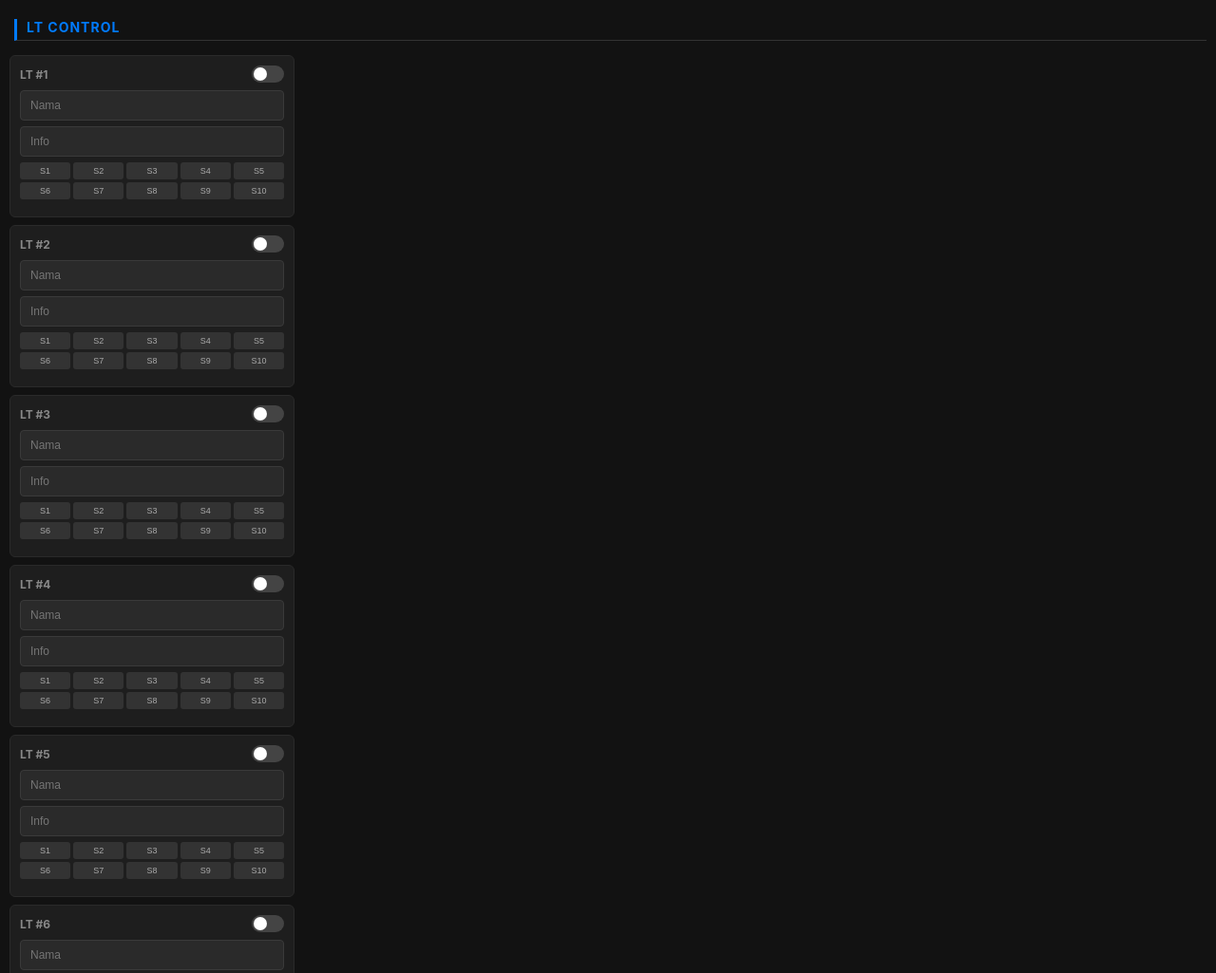
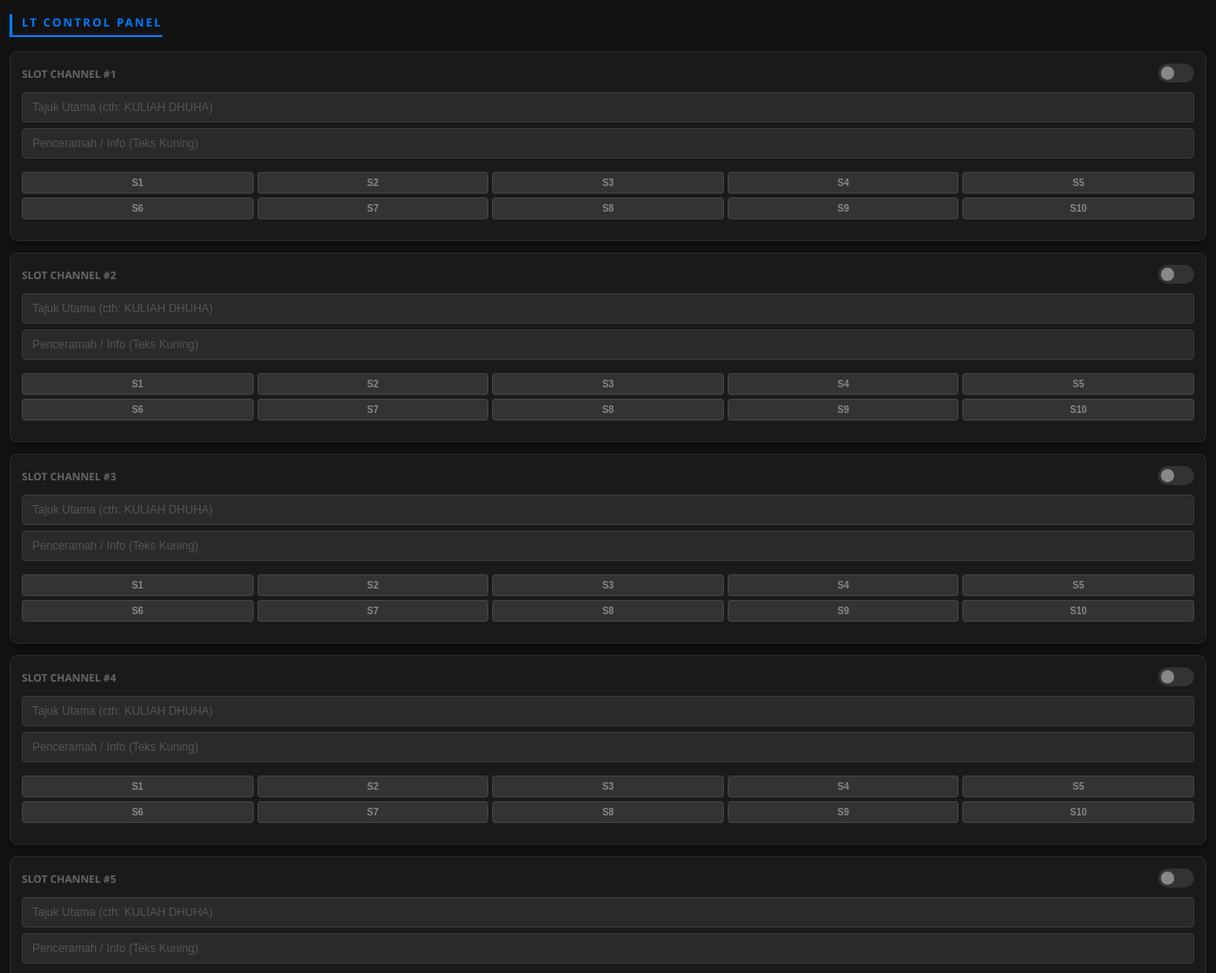
Before and after one commit to shiftcrypto69/test-obs-tool-aiman-1, a plain HTML site: page index.html in a window 1280 px wide. Shown: the top 1025 px of the page at 95% size. Drawn offline with Linux system fonts and the light colour scheme.

Commit message:
Update index.html

```diff
--- a/index.html
+++ b/index.html
@@ -10,92 +10,118 @@
         body.panel {
             background-color: #121212;
             color: #efefef;
-            font-family: 'Inter', sans-serif;
+            font-family: 'Segoe UI', Roboto, sans-serif;
             margin: 0;
             padding: 10px;
+            overflow-x: hidden;
         }
 
         h2 {
-            font-size: 14px;
+            font-size: 12px;
             text-transform: uppercase;
-            letter-spacing: 1px;
+            letter-spacing: 2px;
             color: #007bff;
-            margin-bottom: 15px;
-            border-bottom: 1px solid #333;
+            margin: 5px 0 15px 0;
+            border-bottom: 2px solid #007bff;
             padding-bottom: 5px;
+            display: inline-block;
         }
 
-        /* Layout Menegak */
+        /* Layout Menegak - Compact untuk Dock OBS */
         #container {
             display: flex;
             flex-direction: column;
-            gap: 8px;
-            max-width: 300px; /* Lebar sesuai untuk dock kiri OBS */
+            gap: 12px;
+            max-width: 100%;
         }
 
         .lt-row {
-            background: #1e1e1e;
-            border-radius: 6px;
-            padding: 10px;
+            background: #1a1a1a;
+            border-radius: 8px;
+            padding: 12px;
             border: 1px solid #2a2a2a;
+            box-shadow: 0 4px 6px rgba(0,0,0,0.3);
+            transition: border-color 0.3s;
+        }
+
+        .lt-row:hover {
+            border-color: #3a3a3a;
         }
 
         .lt-header {
             display: flex;
             justify-content: space-between;
             align-items: center;
-            margin-bottom: 8px;
+            margin-bottom: 10px;
         }
 
         .lt-title {
-            font-size: 12px;
-            font-weight: bold;
-            color: #888;
+            font-size: 11px;
+            font-weight: 800;
+            color: #666;
+            text-transform: uppercase;
         }
 
-        /* Input Ringkas */
+        /* Input Styling */
         input {
             width: 100%;
-            background: #2a2a2a;
-            border: 1px solid #3a3a3a;
-            color: white;
-            padding: 6px;
-            font-size: 12px;
+            background: #252525;
+            border: 1px solid #333;
+            color: #fff;
+            padding: 8px;
+            font-size: 13px;
             border-radius: 4px;
-            margin-bottom: 4px;
+            margin-bottom: 6px;
             box-sizing: border-box;
+            outline: none;
         }
 
-        /* Slot Buttons Kompak */
+        input:focus {
+            border-color: #007bff;
+            background: #2a2a2a;
+        }
+
+        input::placeholder {
+            color: #555;
+        }
+
+        /* Slot Buttons Grid */
         .slot-grid {
             display: grid;
             grid-template-columns: repeat(5, 1fr);
-            gap: 3px;
-            margin-bottom: 8px;
+            gap: 4px;
+            margin-top: 8px;
         }
 
         .slot-btn {
             background: #333;
-            border: none;
-            color: #aaa;
-            font-size: 9px;
-            padding: 4px 0;
+            border: 1px solid #444;
+            color: #888;
+            font-size: 10px;
+            font-weight: bold;
+            padding: 5px 0;
             border-radius: 3px;
             cursor: pointer;
+            transition: all 0.2s;
+        }
+
+        .slot-btn:hover {
+            background: #444;
+            color: #fff;
         }
 
         .slot-btn.active {
-            background: #444;
+            background: rgba(0, 123, 255, 0.1);
             color: #007bff;
-            border: 1px solid #007bff;
+            border-color: #007bff;
         }
 
-        /* Toggle Switch Moden */
+        /* Toggle Switch */
         .switch {
             position: relative;
             display: inline-block;
-            width: 34px;
-            height: 18px;
+            width: 38px;
+            height: 20px;
         }
 
         .switch input { opacity: 0; width: 0; height: 0; }
@@ -104,71 +130,94 @@
             position: absolute;
             cursor: pointer;
             top: 0; left: 0; right: 0; bottom: 0;
-            background-color: #444;
+            background-color: #333;
             transition: .3s;
-            border-radius: 18px;
+            border-radius: 20px;
         }
 
         .slider:before {
             position: absolute;
             content: "";
             height: 14px; width: 14px;
-            left: 2px; bottom: 2px;
-            background-color: white;
+            left: 3px; bottom: 3px;
+            background-color: #888;
             transition: .3s;
             border-radius: 50%;
         }
 
         input:checked + .slider { background-color: #28a745; }
-        input:checked + .slider:before { transform: translateX(16px); }
+        input:checked + .slider:before {
+            transform: translateX(18px);
+            background-color: white;
+        }
 
     </style>
 </head>
 <body class="panel">
-    <h2>LT Control</h2>
-    <div id="container"></div>
+    <h2>LT Control Panel</h2>
+
+    <div id="container">
+        </div>
 
     <script>
         const bcp = new BroadcastChannel('obs-lower-thirds-channel');
 
+        // Jana 10 baris LT secara automatik
         for (let i = 1; i <= 10; i++) {
             $('#container').append(`
                 <div class="lt-row">
                     <div class="lt-header">
-                        <span class="lt-title">LT #${i}</span>
+                        <span class="lt-title">Slot Channel #${i}</span>
                         <label class="switch">
                             <input type="checkbox" id="toggle-${i}" onchange="sendToggle(${i})">
                             <span class="slider"></span>
                         </label>
                     </div>
-                    <input type="text" id="alt-${i}-name" placeholder="Nama">
-                    <input type="text" id="alt-${i}-info" placeholder="Info">
-                    <div class="slot-grid" id="slots-${i}"></div>
+                    <input type="text" id="alt-${i}-name" placeholder="Tajuk Utama (cth: KULIAH DHUHA)">
+                    <input type="text" id="alt-${i}-info" placeholder="Penceramah / Info (Teks Kuning)">
+
+                    <div class="slot-grid" id="slots-${i}">
+                        </div>
                 </div>
             `);
 
             for (let s = 1; s <= 10; s++) {
                 $(`#slots-${i}`).append(`
-                    <button class="slot-btn" id="btn-lt-${i}-s-${s}" onclick="handleSlot(${i}, ${s})">S${s}</button>
+                    <button class="slot-btn" id="btn-lt-${i}-s-${s}" onclick="handleSlot(${i}, ${s})" title="Simpan/Muat Slot ${s}">S${s}</button>
                 `);
             }
         }
 
+        // Fungsi Simpan & Muat (LocalStorage)
         function handleSlot(ltId, slotId) {
-            const n = $(`#alt-${ltId}-name`);
-            const f = $(`#alt-${ltId}-info`);
-            const key = `lt-${ltId}-s-${slotId}`;
-            const saved = localStorage.getItem(key);
+            const nameInput = $(`#alt-${ltId}-name`);
+            const infoInput = $(`#alt-${ltId}-info`);
+            const key = `lt-storage-${ltId}-s-${slotId}`;
+            const savedData = localStorage.getItem(key);
 
-            if (n.val() === "" && saved) {
-                const data = JSON.parse(saved);
-                n.val(data.name); f.val(data.info);
-            } else {
-                localStorage.setItem(key, JSON.stringify({name: n.val(), info: f.val()}));
+            // Jika input kosong dan ada data disimpan, kita MUAT (LOAD)
+            if (nameInput.val() === "" && savedData) {
+                const data = JSON.parse(savedData);
+                nameInput.val(data.name);
+                infoInput.val(data.info);
+
+                // Jika sedang ON, kemaskini terus ke OBS
+                if ($(`#toggle-${ltId}`).is(':checked')) {
+                    sendToggle(ltId);
+                }
+            }
+            // Jika input ada teks, kita SIMPAN (SAVE)
+            else if (nameInput.val() !== "") {
+                const dataToSave = {
+                    name: nameInput.val(),
+                    info: infoInput.val()
+                };
+                localStorage.setItem(key, JSON.stringify(dataToSave));
                 $(`#btn-lt-${ltId}-s-${slotId}`).addClass('active');
             }
         }
 
+        // Fungsi hantar data ke OBS (browser-source.html)
         function sendToggle(id) {
             const isChecked = $(`#toggle-${id}`).is(':checked');
             bcp.postMessage({
@@ -179,10 +228,13 @@
             });
         }
 
+        // Semak butang yang ada data tersimpan semasa mula
         $(document).ready(function() {
             for (let i = 1; i <= 10; i++) {
                 for (let s = 1; s <= 10; s++) {
-                    if (localStorage.getItem(`lt-${i}-s-${s}`)) $(`#btn-lt-${i}-s-${s}`).addClass('active');
+                    if (localStorage.getItem(`lt-storage-${i}-s-${s}`)) {
+                        $(`#btn-lt-${i}-s-${s}`).addClass('active');
+                    }
                 }
             }
         });
```
